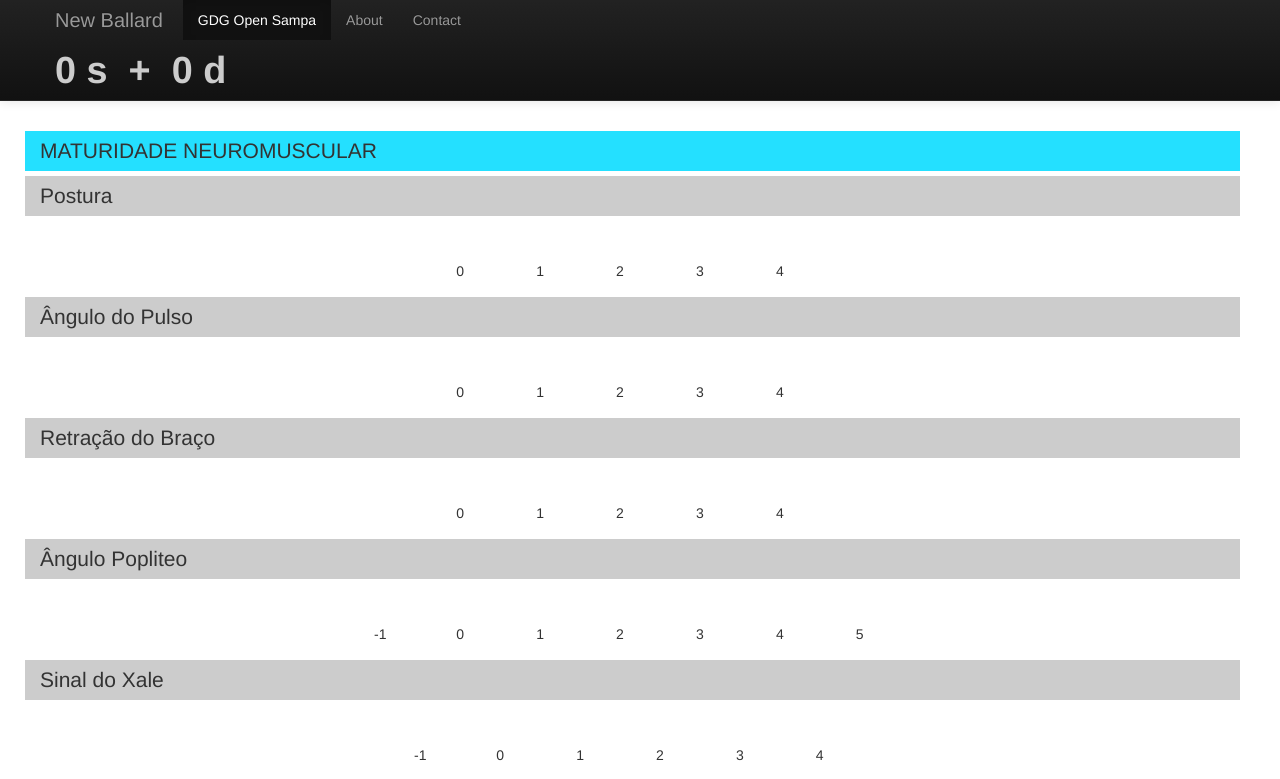
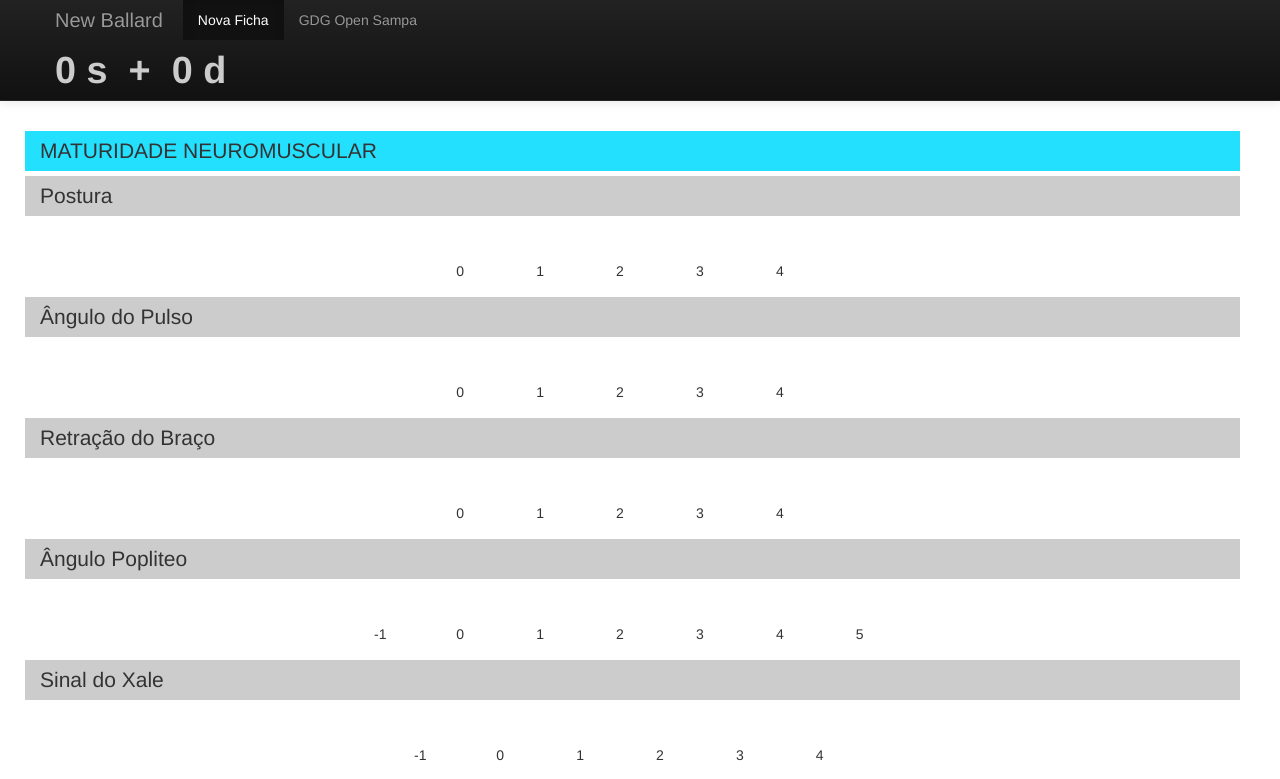
Before and after one commit to digiwise/newballard, a plain HTML site: page index.html in a window 1280 px wide. Shown: the top 779 px of the page. Drawn offline with nearby package versions, Linux system fonts and the light colour scheme.

Commit message:
Added links to navbar.

```diff
--- a/index.html
+++ b/index.html
@@ -29,9 +29,8 @@
 	    <a class="brand" href="#">New Ballard</a>
 	    <div class="nav-collapse collapse">
 	      <ul class="nav">
-	        <li class="active"><a href="#">GDG Open Sampa</a></li>
-	        <li><a href="#about">About</a></li>
-	        <li><a href="#contact">Contact</a></li>
+	      	<li class="active"><a href="/" target="_blank">Nova Ficha</a><li>
+	        <li><a href="https://plus.google.com/107992078616098741450/posts" target="_blank">GDG Open Sampa</a></li>
 	      </ul>
 	    </div><!--/.nav-collapse -->
 	  </div>
```
